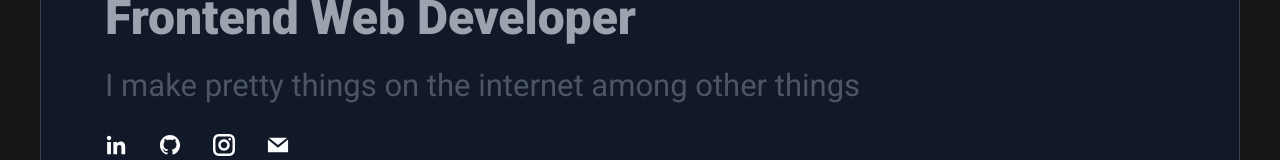
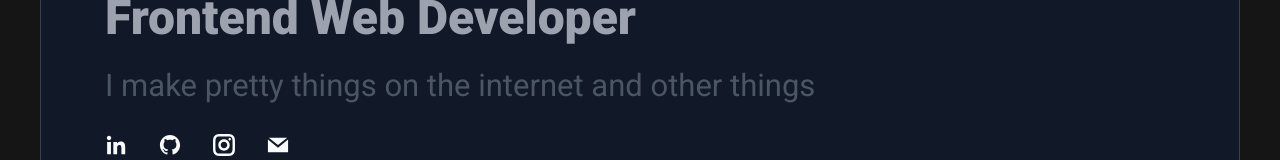
Before and after one commit to kcereno/portfolio-site, a React (Create React App) app: page / in a window 1280 px wide. Shown: the part 263-423 px from the top of the page. Built offline with nearby package versions, Linux system fonts and the light colour scheme.

Commit message:
Change hero text

```diff
--- a/src/sections/Hero/Hero.tsx
+++ b/src/sections/Hero/Hero.tsx
@@ -14,7 +14,7 @@ function Hero() {
       <h2 className="hero-job mb-sm">Frontend Web Developer</h2>
 
       <p className="mb-md hero-text">
-        I make pretty things on the internet among other things
+        I make pretty things on the internet and other things
       </p>
 
       <div className="social-icons pb-sm">
```
